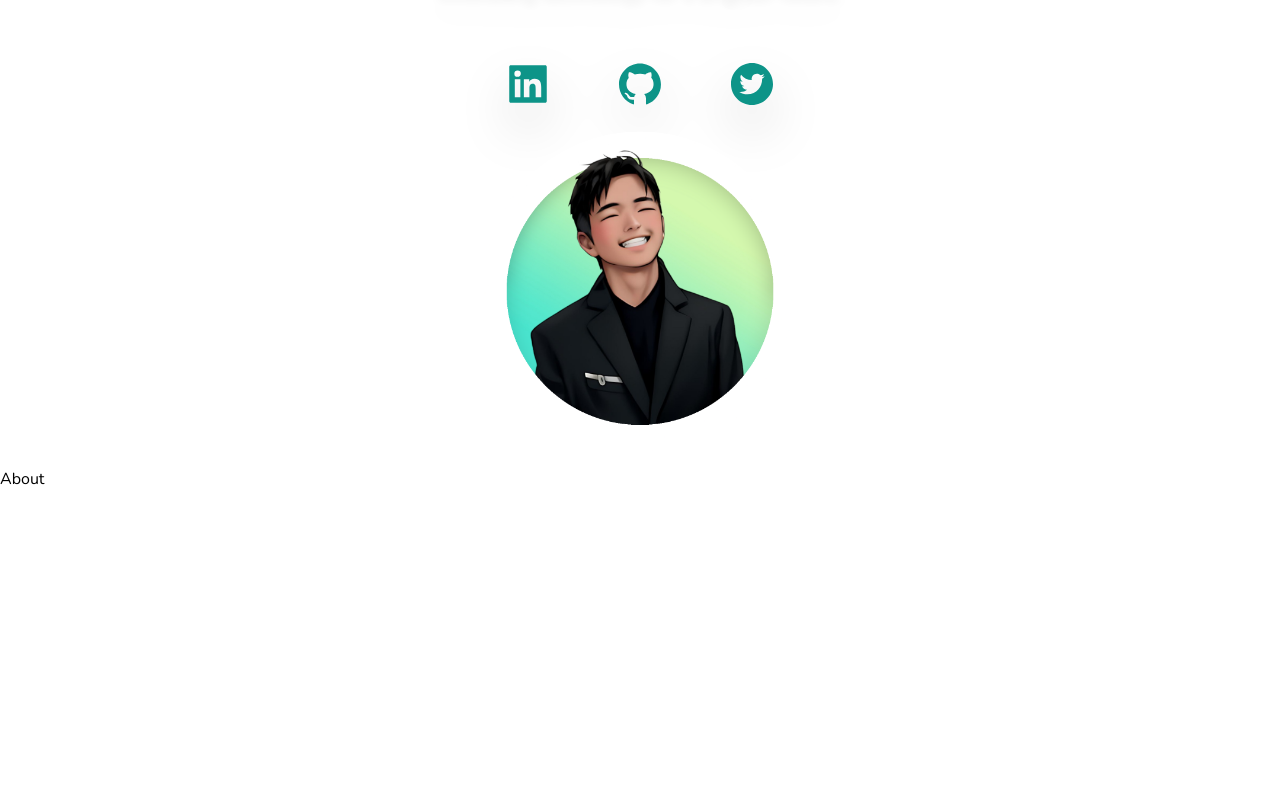
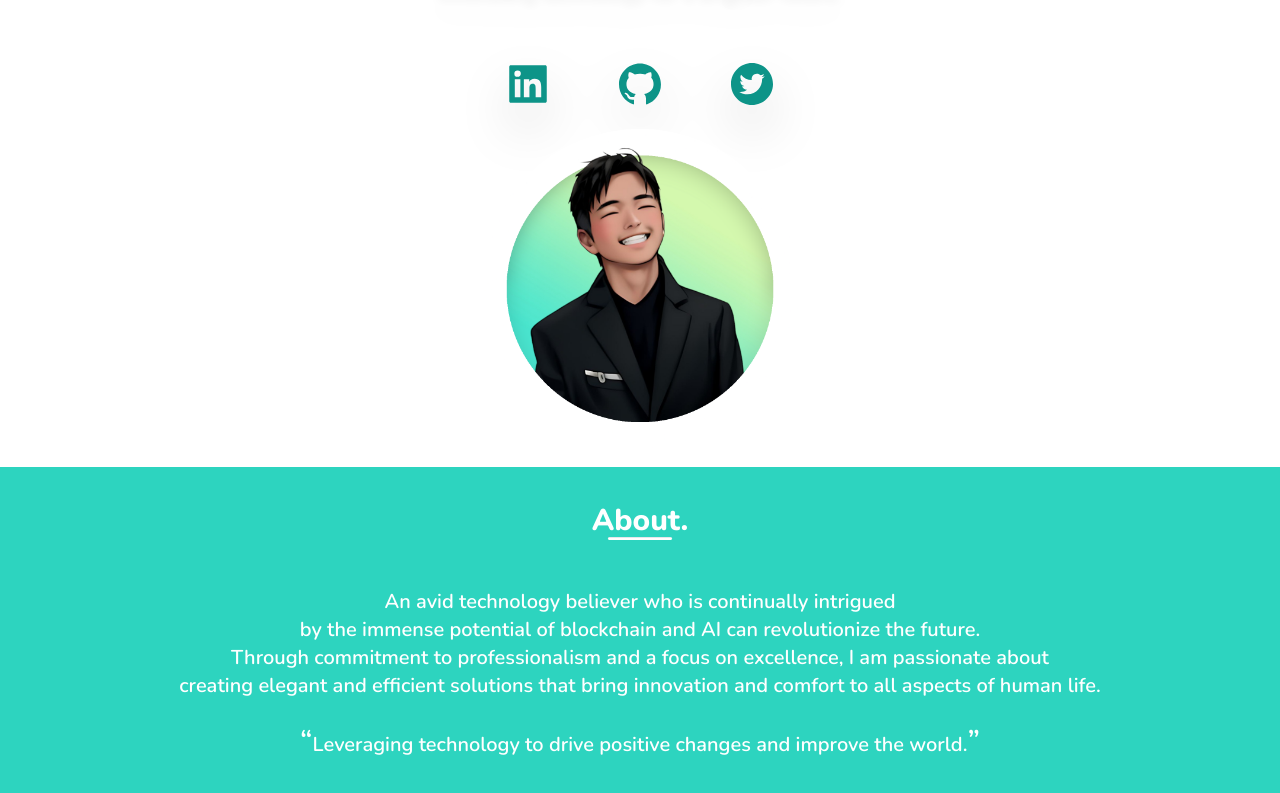
Before and after one commit to quiet-node/portfolio-v2, a React (Vite) app: page / in a window 1280 px wide. Shown: the part 333-1126 px from the top of the page. Before the commit the page ends 824 px from the top, so only its background shows below. Built offline with nearby package versions, Linux system fonts and the light colour scheme.

Commit message:
Complete About first look

```diff
--- a/src/components/about/About.tsx
+++ b/src/components/about/About.tsx
@@ -1,5 +1,131 @@
 const About = () => {
-  return <div>About</div>;
+  return (
+    <section className='h-[500px] overflow-x-hidden scrollbar-hidden bg-primary'>
+      {/* container */}
+      <div
+        className='flex flex-col items-center text-white
+                //px-4 mt-6
+                md:mt-9
+                //lg:px-72
+                2xl:max-w-[100rem] 2xl:mx-auto'
+      >
+        {/* header */}
+        <div>
+          <h1 className='text-3xl font-extrabold'>About.</h1>
+          <div className='flex justify-center -mt-0.5'>
+            <hr className='bg-white h-[0.2rem] w-16 rounded-xl' />
+          </div>
+        </div>
+
+        {/* body */}
+        <div
+          className='font-semibold text-center
+                px-4 mt-6 text-lg
+                md:mt-12 md:text-xl
+                lg:px-9'
+        >
+          {/* @default: first sentence */}
+          <div className='xxsm:hidden'>
+            <p>
+              An avid technology believer who is continually intrigued by the
+              immense potential of blockchain and AI can revolutionize the
+              future.
+            </p>
+          </div>
+          {/* @default: first sentence */}
+          <div className='hidden xxsm:block xsm:hidden'>
+            <p>An avid technology believer </p>
+            <p>who is continually intrigued by </p>
+            <p>the immense potential of blockchain </p>
+            <p>and AI can revolutionize the future.</p>
+          </div>
+
+          {/* @extra-small-device: first sentence */}
+          <div className='hidden xsm:block sm:hidden'>
+            <p>An avid technology believer who is</p>
+            <p>continually intrigued by the immense potential</p>
+            <p>of blockchain and AI can revolutionize the future.</p>
+          </div>
+
+          {/* @small-device: first sentence */}
+          <div className='hidden sm:block lg:hidden'>
+            <p>
+              An avid technology believer who is continually intrigued by the
+            </p>
+            <p>
+              immense potential of blockchain and AI can revolutionize the
+              future.
+            </p>
+          </div>
+
+          {/* @large-device: first sentce */}
+          <div className='hidden lg:block'>
+            <p>An avid technology believer who is continually intrigued</p>
+            <p>
+              by the immense potential of blockchain and AI can revolutionize
+              the future.
+            </p>
+          </div>
+
+          {/* @medium-device: second sentence */}
+          <div
+            className='hidden md:block lg:hidden
+          '
+          >
+            <p>
+              Through commitment to professionalism and excellence, I am
+              passionate
+            </p>
+            <p>
+              about creating elegant and agile solutions bringing novelty and
+              comfort to life.
+            </p>
+          </div>
+
+          {/* @large-device: second sentence */}
+          <div
+            className='hidden lg:block
+          '
+          >
+            <p>
+              Through commitment to professionalism and a focus on excellence, I
+              am passionate about
+            </p>
+            <p>
+              creating elegant and efficient solutions that bring innovation and
+              comfort to all aspects of human life.
+            </p>
+          </div>
+
+          <div className='mt-6'>
+            {/* @default: third sentence */}
+            <p
+              className='xsm:hidden sm:block before:content-[open-quote] after:content-[close-quote]
+                        before:text-2xl after:text-2xl
+                        sm:before:text-3xl sm:after:text-3xl'
+            >
+              Leveraging technology to drive{' '}
+              <span className='hidden sm:inline-block'>positive</span> changes
+              and improve the world.
+            </p>
+
+            {/* @extra-small-device: third sentence */}
+            <div className='hidden xsm:block sm:hidden'>
+              <p
+                className='before:content-[open-quote]
+                        before:text-2xl'
+              >
+                Leveraging technology to drive positive changes{' '}
+              </p>
+              <p className=' after:content-[close-quote] after:text-2xl'>
+                and improve the world.
+              </p>
+            </div>
+          </div>
+        </div>
+      </div>
+    </section>
+  );
 };
 
 export default About;
```
